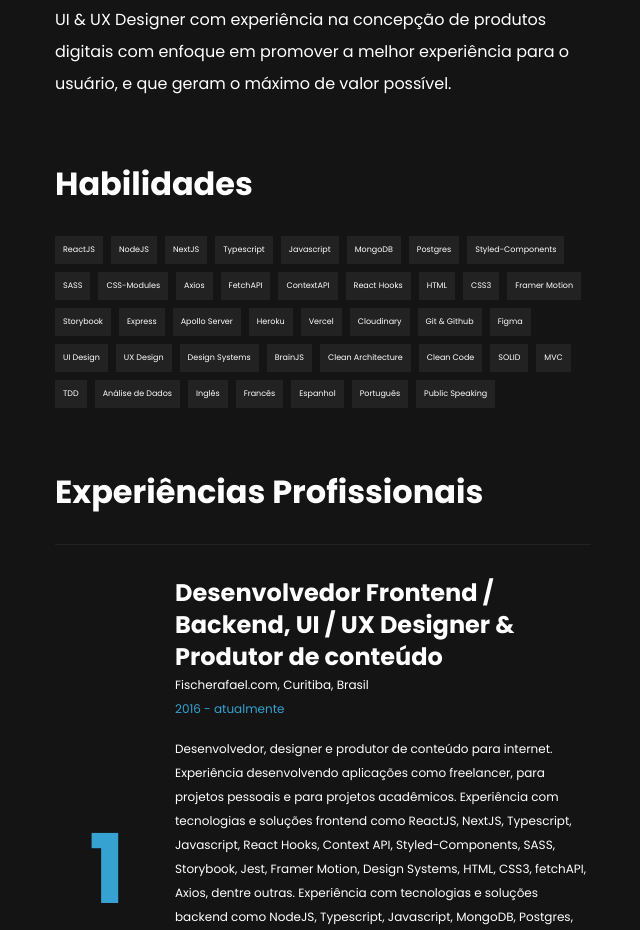
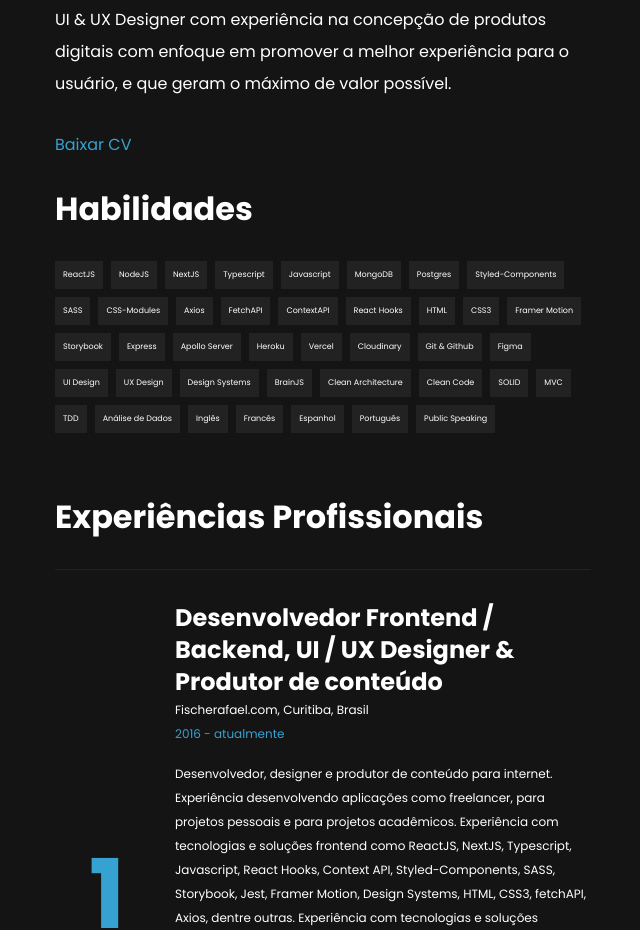
Before and after one commit to fischerafael/fischerafael-frontend, a Next.js app: page / in a window 1280 px wide. Shown: the part 1166-2096 px from the top of the page, without its empty margins (317-957 px from the left). Built offline with nearby package versions, Linux system fonts and the light colour scheme.

Commit message:
added cv

```diff
--- a/pages/_app.tsx
+++ b/pages/_app.tsx
@@ -13,6 +13,7 @@ export default function App({ Component, pageProps }) {
             <ThemeProvider theme={theme}>
                 <Head>
                     <title>Rafael Fischer</title>
+                    <link rel="shortcut icon" href="fischerafael-icon.svg" />
                 </Head>
                 <GlobalStyle />
                 <LanguageProvider>
--- a/src/external/ui/components/organisms/About/index.tsx
+++ b/src/external/ui/components/organisms/About/index.tsx
@@ -8,6 +8,7 @@ import ProfessionalCard from '../../../../../components/Card/Professional'
 import Text from '../../../../../components/design-system/atoms/Text'
 
 import { FlexContainer } from '../../_design-system/templates/FlexContainer'
+import Link from 'next/link'
 
 const About = () => {
     const { data } = useData()
@@ -27,9 +28,22 @@ const About = () => {
                 <Text as="p" variant="Paragraph">
                     {coverLetter}
                 </Text>
+                <Link href="/cv-rafael.pdf">
+                    <a
+                        style={{
+                            textDecoration: 'none',
+                            color: '#35A2D1',
+                            textAlign: 'center'
+                        }}
+                        target="_blank"
+                    >
+                        Baixar CV
+                    </a>
+                </Link>
                 <Text as="h2" variant="SectionTitle">
                     Habilidades
                 </Text>
+
                 <SkillSection as="section">
                     {skills.map((skill) => (
                         <p>{skill}</p>
```
Also changed, not shown: 1 other file (tests, documents, lock files or other folders).
